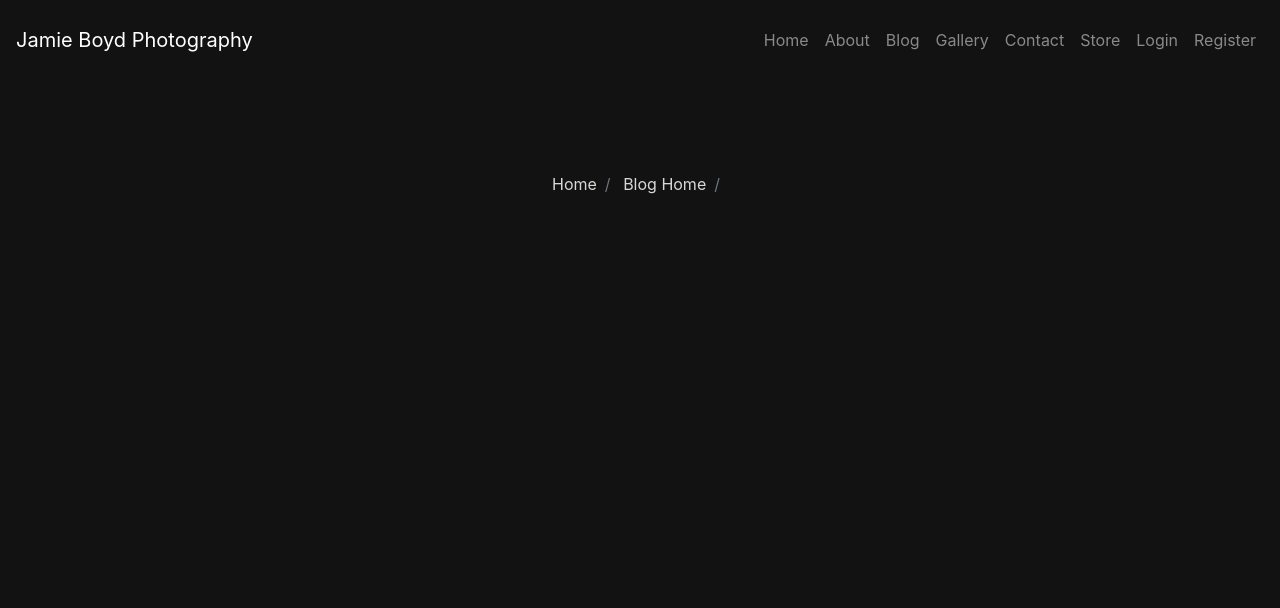
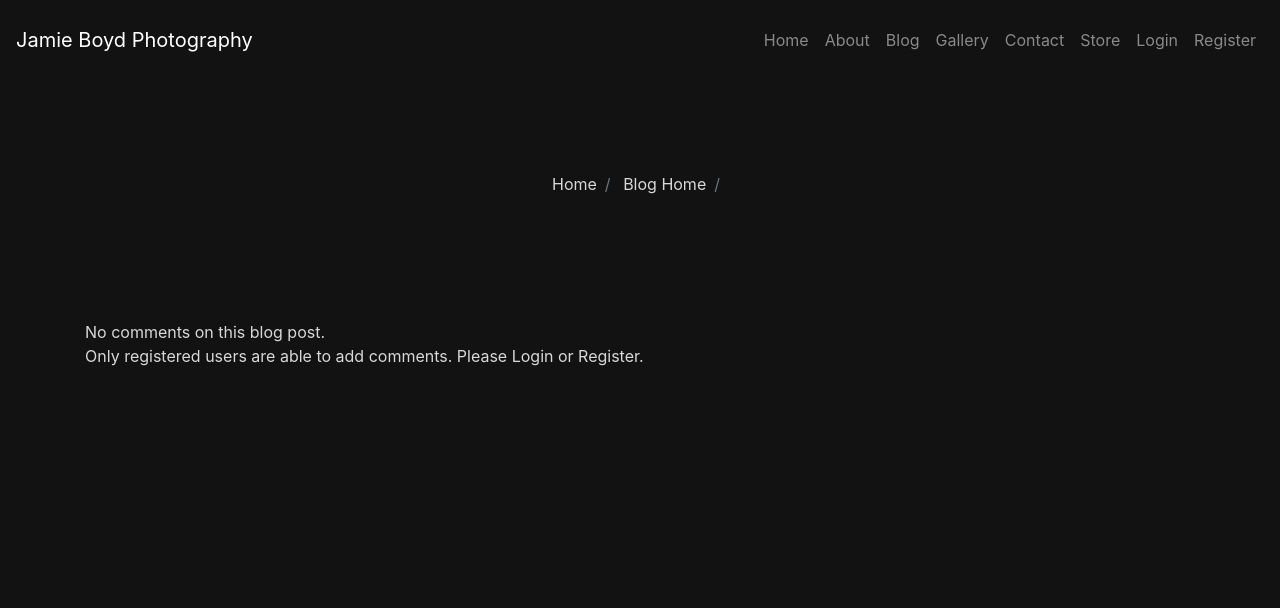
Before and after one commit to jboyd8/jamieboydphotography, a Django app: template templates/blog/blog.html in a window 1280 px wide. Shown: the top 608 px of the page. Run offline with Django 3.2, Linux system fonts and the light colour scheme; the template is opened without the code that fills it, so the values that code supplies are empty; parts of the project's set-up code (start-up, migrations or seed data) failed here and were passed over; some libraries are stand-ins or nearby versions.

Commit message:
feat: added conditional logic for comments

```diff
--- a/templates/blog/blog.html
+++ b/templates/blog/blog.html
@@ -40,16 +40,49 @@
             </div>
         </div>
 
-        <!-- Display Comments -->
+        <!-- Flashes alerts -->
+        {% include 'partials/_alerts.html' %}
+
+        <!-- Display Comments if available -->
         <div class="row">
-            <div class="col-12">
-                {{ blog_comments.comment_body }}
-                {{ blog_comments.date_posted }}
-                {{ blog_comments.comment_user.username }}
-            </div>
+            {% if blog_comments %}
+                {% for comment in blog_comments %}
+                    <div class="col-12">
+                        {{ blog_comments.comment_body }}
+                        {{ blog_comments.date_posted }}
+                        {{ blog_comments.comment_user.username }}
+                    </div>
+                {% endfor %}
+            {% else %}
+                <div class="col-12">
+                    No comments on this blog post.
+                </div>
+            {% endif %}
         </div>
 
-        <!-- Add Comments -->
+
+        <div class="row">
+            {% if user.is_authenticated %}
+                <div class="col-12">
+                    <form action="{% url 'blog' blog_id %}">
+                        {% csrf_token %}
+                        <div class="form-group">
+                            <!-- Pass through Blog Comment Form from blog view -->
+                            {{ form }}
+                        </div>
+                    </form>
+                </div>
+            {% else %}
+                <div class="col-12">
+                    Only registered users are able to add comments.
+                    Please <a href="{% url 'login' %}">Login</a> or <a href="{% url 'register' %}">Register</a>.
+                </div>
+            {% endif %}
+
+        <!-- Add Comments form. Should only display for logged in users. Otherwise prompt the user to logon or register-->
+
+
+        </div>
 
     </section>
 {% endblock %}
```
